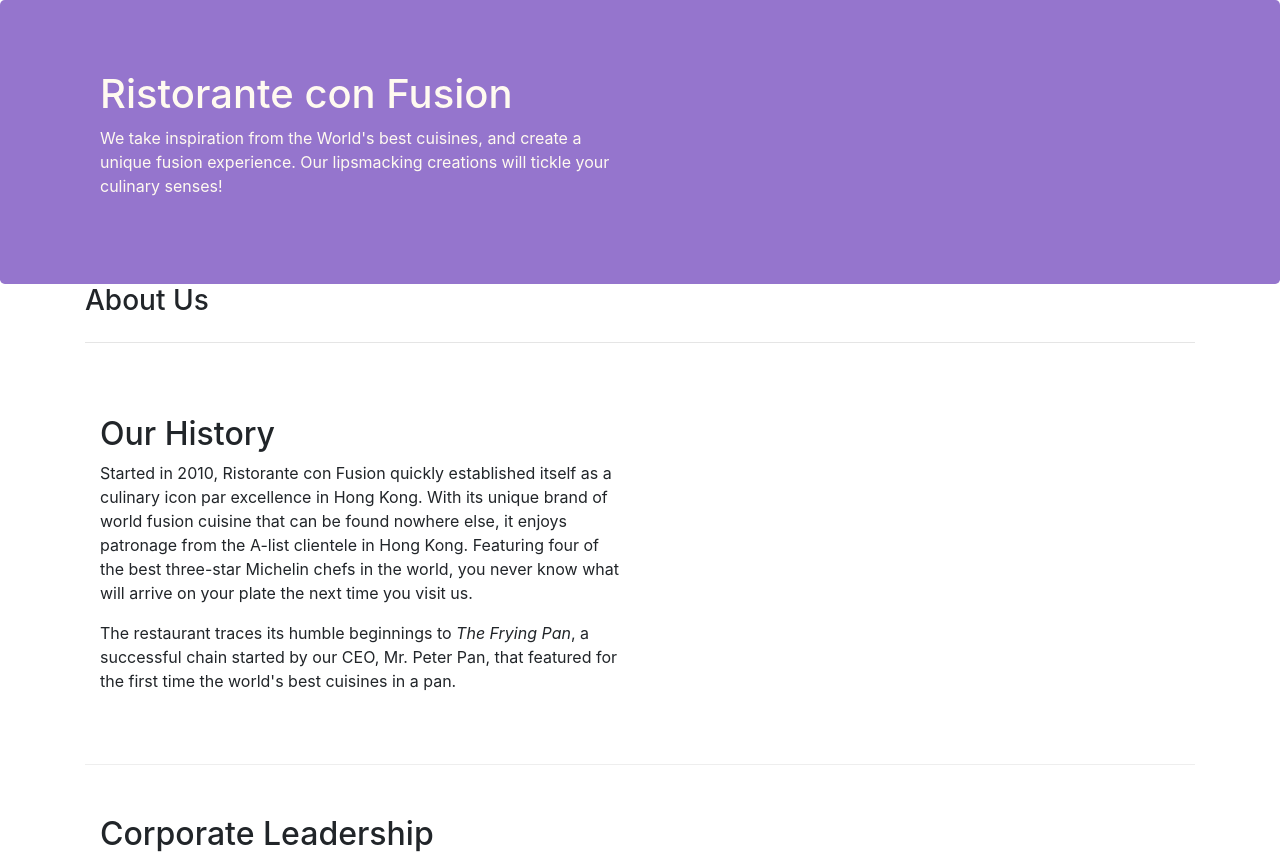
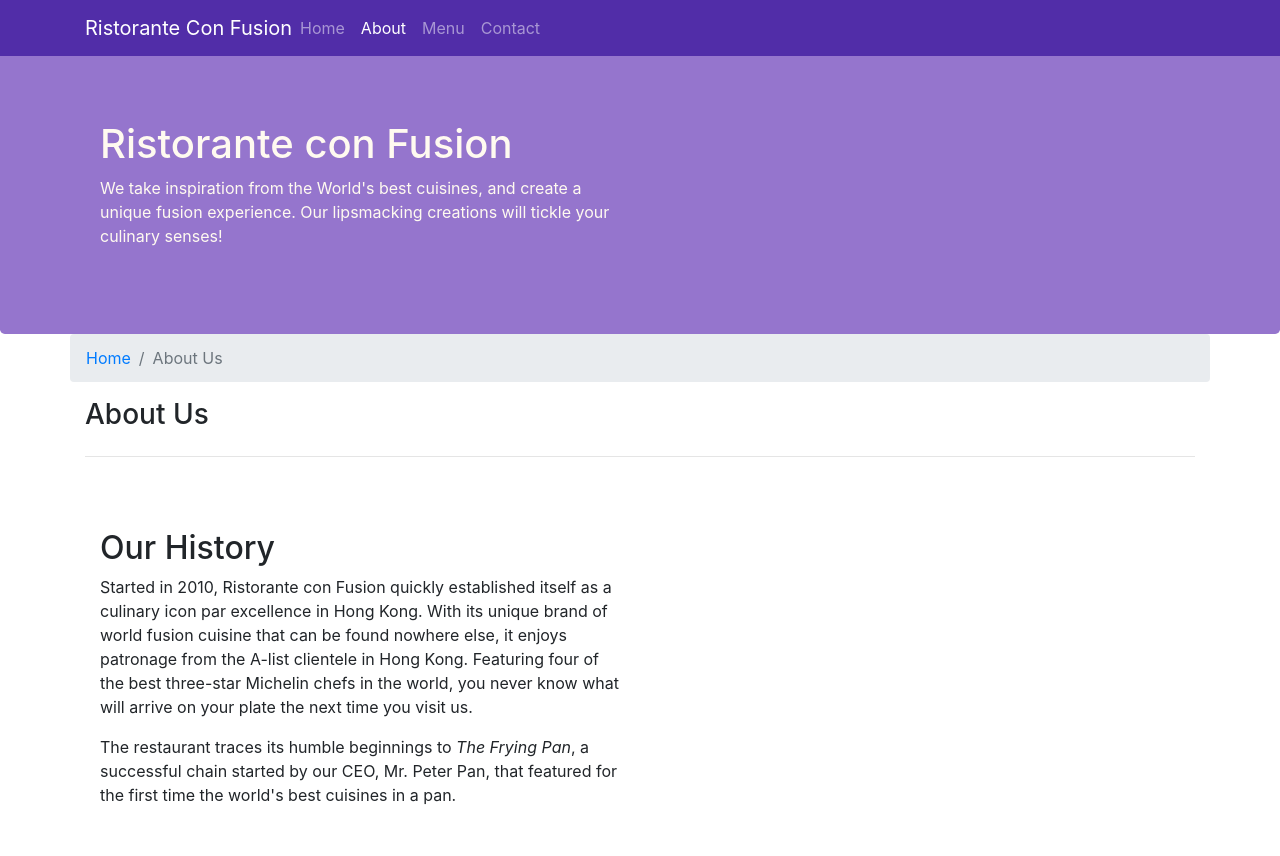
Before and after one commit to SiqiD47/Front-End-Web-UI-Frameworks-Tools-Bootstrap4, a website: page A1/conFusion/aboutus.html in a window 1280 px wide. Shown: the top 856 px of the page. Drawn offline with nearby package versions, Linux system fonts and the light colour scheme.

Commit message:
navbar & breadcrumbs

```diff
--- a/A1/conFusion/aboutus.html
+++ b/A1/conFusion/aboutus.html
@@ -17,6 +17,27 @@
 
 <body>
 
+    <!-- Navigation Bar -->
+    <nav class="navbar navbar-dark navbar-expand-sm fixed-top">
+        <div class="container">
+            <button class="navbar-toggler" type="button" data-toggle="collapse" data-target="#Navbar">
+                <span class="navbar-toggler-icon"></span>
+            </button>
+            <!-- Name of Company and Navigate to Homepage -->
+            <a class="navbar-brand mr-auto" href="./index.html">Ristorante Con Fusion</a>
+
+            <div class="collapose navbar-collapse" id="Navbar">
+                <ul class="navbar-nav mr-auto">
+                    <li class="nav-item"><a class="nav-link" href="./index.html">Home</a></li>
+                    <li class="nav-item active"><a class="nav-link" href="#">About</a></li>
+                    <li class="nav-item"><a class="nav-link" href="#">Menu</a></li>
+                    <li class="nav-item"><a class="nav-link" href="#">Contact</a></li>
+                </ul>
+            </div>
+
+        </div>
+    </nav>
+
     <header class="jumbotron">
         <div class="container">
             <div class="row row-header">
@@ -32,9 +53,15 @@
 
     <div class="container">
         <div class="row">
+
+            <!-- Breadcrumb -->
+            <ol class="col-12 breadcrumb">
+                <li class="breadcrumb-item"><a href="./index.html">Home</a></li>
+                <li class="breadcrumb-item active">About Us</li>
+            </ol>
             <div class="col-12 col-sm-12">
                <h3>About Us</h3>
-               <hr class="hr">
+               <hr>
             </div>
         </div>
 
@@ -70,7 +97,7 @@
                 <div class="col-4 offset-1 col-sm-2">
                     <h5>Links</h5>
                     <ul class="list-unstyled">
-                        <li><a href="#">Home</a></li>
+                        <li><a href="./index.html">Home</a></li>
                         <li><a href="#">About</a></li>
                         <li><a href="#">Menu</a></li>
                         <li><a href="#">Contact</a></li>
--- a/A1/conFusion/css/styles.css
+++ b/A1/conFusion/css/styles.css
@@ -1,9 +1,5 @@
 .row-header {
     margin: 0px auto;
-    padding: 0px auto;
-}
-
-.row-intro {
     padding: 0px auto;
 }
 
@@ -37,3 +33,12 @@ hr {
     display: inline-block;
     width: 100%;
 }
+
+body {
+    padding: 50px 0px 0px 0px;
+    z-index: 0;
+}
+
+.navbar-dark {
+    background: #512DA8;
+}
```
Also changed, not shown: A1/conFusion/index.html (+22 -1 lines), 2 other files.
